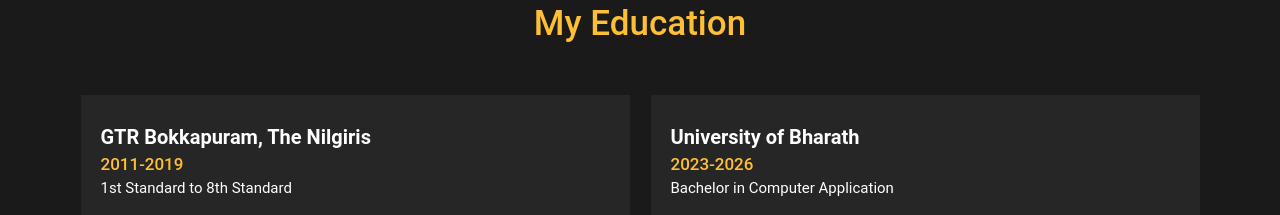
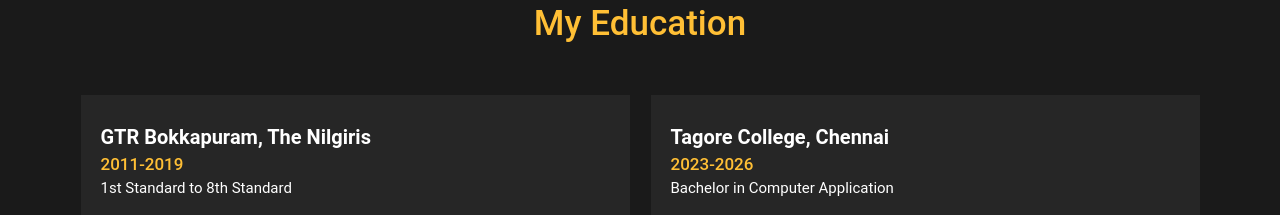
Before and after one commit to arunkavitha1982/sakthi, a plain HTML site: page index.html in a window 1280 px wide. Shown: the part 1560-1775 px from the top of the page. Drawn offline with nearby package versions, Linux system fonts and the light colour scheme.

Commit message:
new changes

```diff
--- a/index.html
+++ b/index.html
@@ -240,7 +240,7 @@
                 <div class="col-md-6 col-12">
                     <div class="experience-list">
                         <div class="experience-content">
-                            <h2>University of Bharath</h2>
+                            <h2>Tagore College, Chennai</h2>
                             <h3>2023-2026</h3>
                             <p>Bachelor in Computer Application</p>
                         </div>
```
